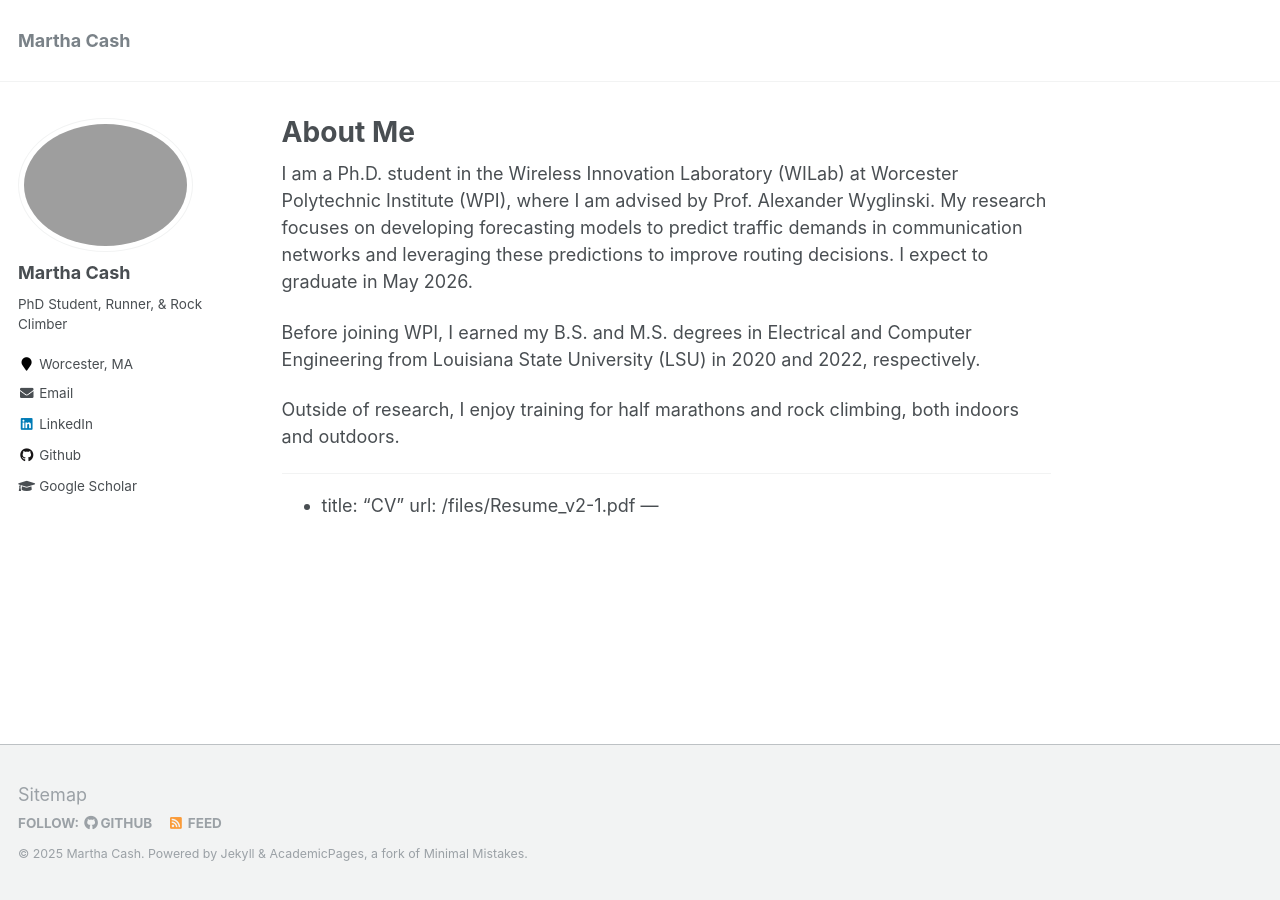
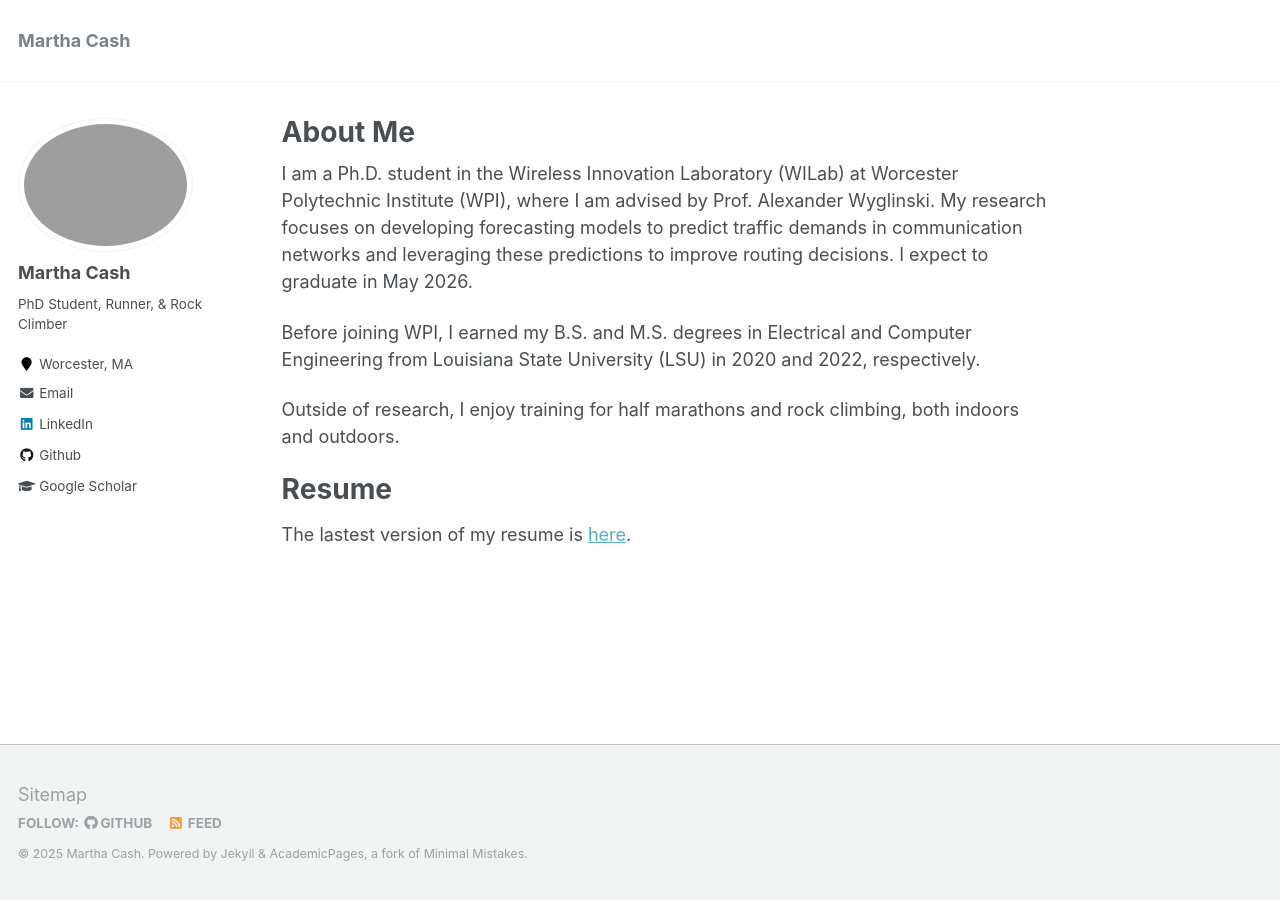
Before and after one commit to mcash8/mcash8.github.io, a Jekyll site: the page built from _pages/about.md, in a window 1280 px wide. Built offline with Jekyll 4.4.1, drawn with Linux system fonts in a browser that asks for light colours.

Commit message:
resume actually working?

```diff
--- a/_pages/about.md
+++ b/_pages/about.md
@@ -14,7 +14,5 @@ Before joining WPI, I earned my B.S. and M.S. degrees in Electrical and Computer
 
 Outside of research, I enjoy training for half marathons and rock climbing, both indoors and outdoors.
 
----
-- title: "CV"
-  url: /files/Resume_v2-1.pdf
----
+# Resume
+The lastest version of my resume is [here](files\Resume_v2-1.pdf).
```
